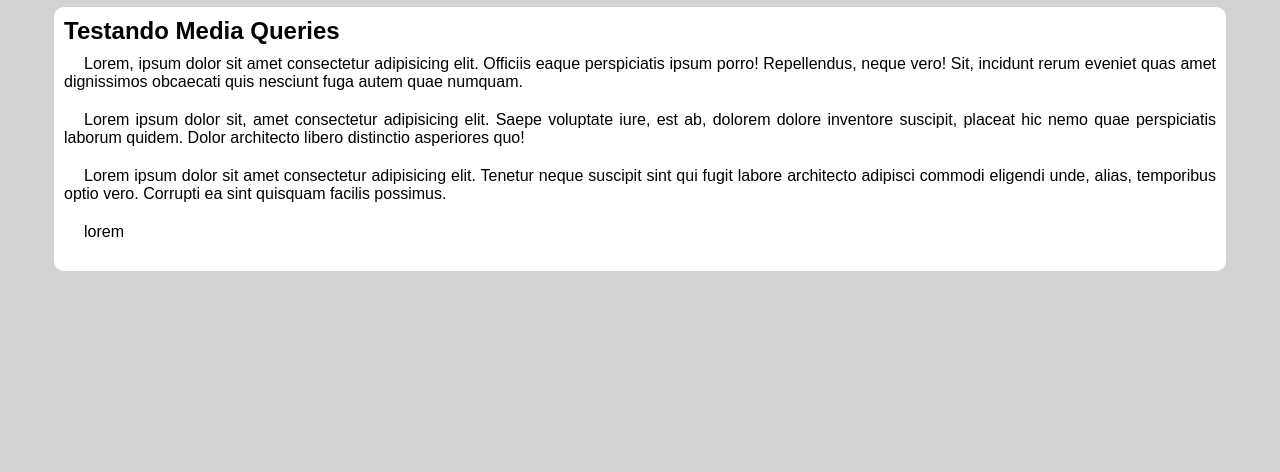
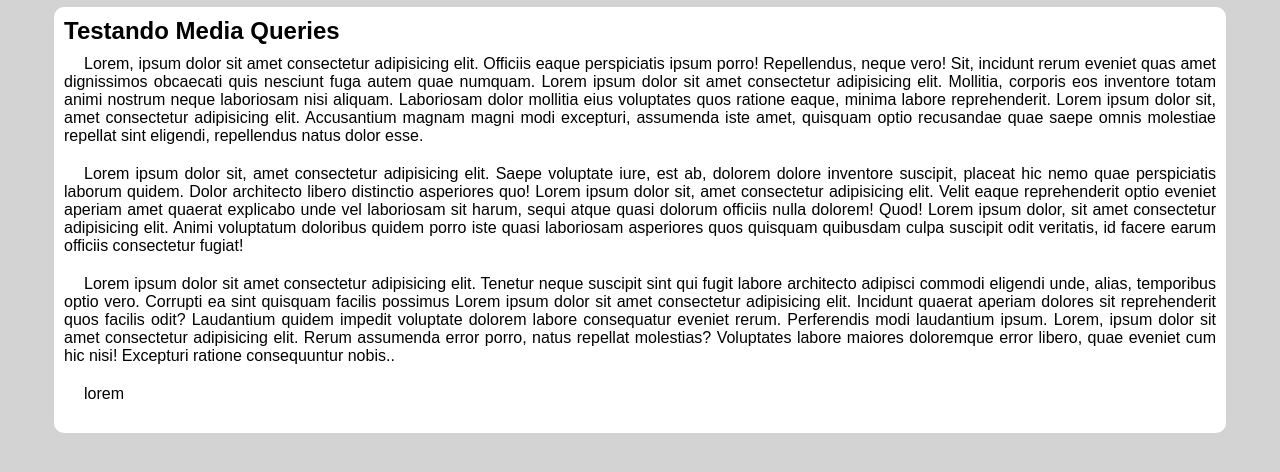
Before and after one commit to CAFE2l/cursoHMTL_CSS_COMPLETO, a plain HTML site: page Exercicios/ex030/mq5/index.html in a window 1280 px wide. Shown: the part 104-576 px from the top of the page. Drawn offline with nearby package versions, Linux system fonts and the light colour scheme.

Commit message:
projeto finalizado

```diff
--- a/Exercicios/ex030/mq5/index.html
+++ b/Exercicios/ex030/mq5/index.html
@@ -26,9 +26,9 @@
         <article>
             <h2>Testando Media Queries</h2>
 
-            <p>Lorem, ipsum dolor sit amet consectetur adipisicing elit. Officiis eaque perspiciatis ipsum porro! Repellendus, neque vero! Sit, incidunt rerum eveniet quas amet dignissimos obcaecati quis nesciunt fuga autem quae numquam.</p>
-            <p>Lorem ipsum dolor sit, amet consectetur adipisicing elit. Saepe voluptate iure, est ab, dolorem dolore inventore suscipit, placeat hic nemo quae perspiciatis laborum quidem. Dolor architecto libero distinctio asperiores quo!</p>
-            <p>Lorem ipsum dolor sit amet consectetur adipisicing elit. Tenetur neque suscipit sint qui fugit labore architecto adipisci commodi eligendi unde, alias, temporibus optio vero. Corrupti ea sint quisquam facilis possimus.</p>
+            <p>Lorem, ipsum dolor sit amet consectetur adipisicing elit. Officiis eaque perspiciatis ipsum porro! Repellendus, neque vero! Sit, incidunt rerum eveniet quas amet dignissimos obcaecati quis nesciunt fuga autem quae numquam. Lorem ipsum dolor sit amet consectetur adipisicing elit. Mollitia, corporis eos inventore totam animi nostrum neque laboriosam nisi aliquam. Laboriosam dolor mollitia eius voluptates quos ratione eaque, minima labore reprehenderit. Lorem ipsum dolor sit, amet consectetur adipisicing elit. Accusantium magnam magni modi excepturi, assumenda iste amet, quisquam optio recusandae quae saepe omnis molestiae repellat sint eligendi, repellendus natus dolor esse.</p>
+            <p>Lorem ipsum dolor sit, amet consectetur adipisicing elit. Saepe voluptate iure, est ab, dolorem dolore inventore suscipit, placeat hic nemo quae perspiciatis laborum quidem. Dolor architecto libero distinctio asperiores quo! Lorem ipsum dolor sit, amet consectetur adipisicing elit. Velit eaque reprehenderit optio eveniet aperiam amet quaerat explicabo unde vel laboriosam sit harum, sequi atque quasi dolorum officiis nulla dolorem! Quod! Lorem ipsum dolor, sit amet consectetur adipisicing elit. Animi voluptatum doloribus quidem porro iste quasi laboriosam asperiores quos quisquam quibusdam culpa suscipit odit veritatis, id facere earum officiis consectetur fugiat!</p>
+            <p>Lorem ipsum dolor sit amet consectetur adipisicing elit. Tenetur neque suscipit sint qui fugit labore architecto adipisci commodi eligendi unde, alias, temporibus optio vero. Corrupti ea sint quisquam facilis possimus Lorem ipsum dolor sit amet consectetur adipisicing elit. Incidunt quaerat aperiam dolores sit reprehenderit quos facilis odit? Laudantium quidem impedit voluptate dolorem labore consequatur eveniet rerum. Perferendis modi laudantium ipsum. Lorem, ipsum dolor sit amet consectetur adipisicing elit. Rerum assumenda error porro, natus repellat molestias? Voluptates labore maiores doloremque error libero, quae eveniet cum hic nisi! Excepturi ratione consequuntur nobis..</p>
             <p>lorem</p>
         </article>
     </main>
```
